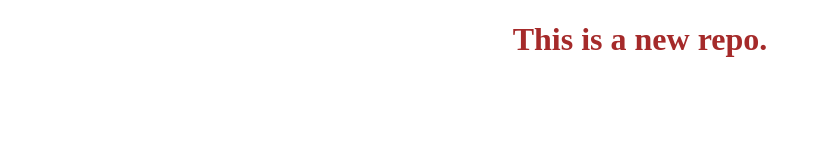
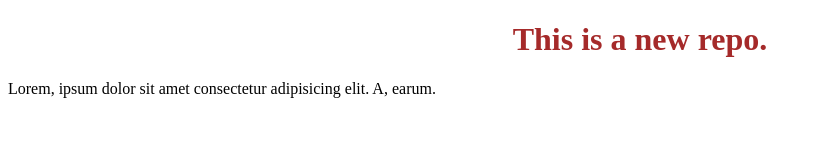
Before and after one commit to MaliAnand01/LocalRepo, a plain HTML site: page index.html in a window 1280 px wide. Shown: the whole page, without its empty margins (0-821 px from the left). Drawn offline with Linux system fonts and the light colour scheme.

Commit message:
add new feature

```diff
--- a/index.html
+++ b/index.html
@@ -8,5 +8,6 @@
 </head>
 <body>
     <h1>This is a new repo.</h1>
+    <p>Lorem, ipsum dolor sit amet consectetur adipisicing elit. A, earum.</p>
 </body>
 </html>
```
